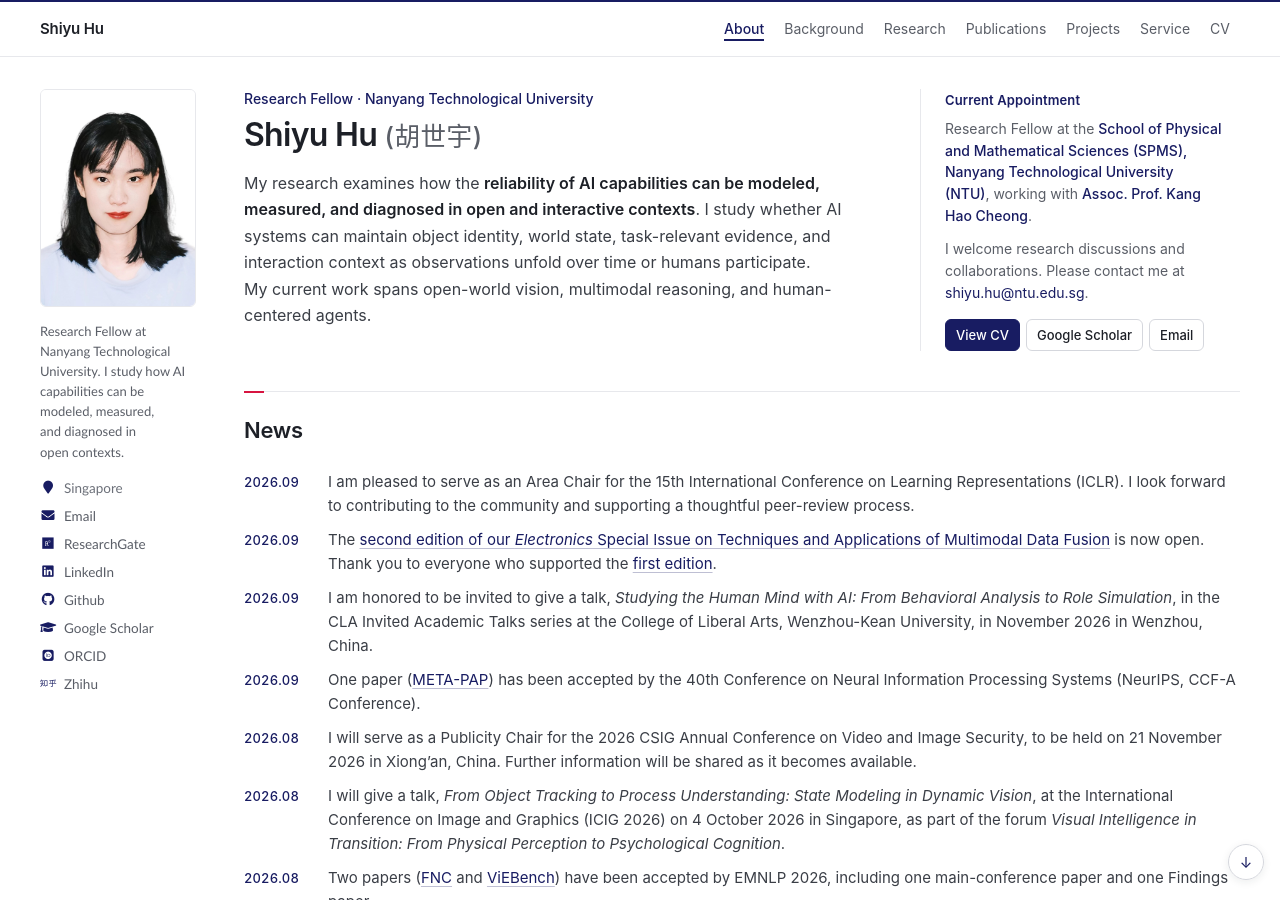
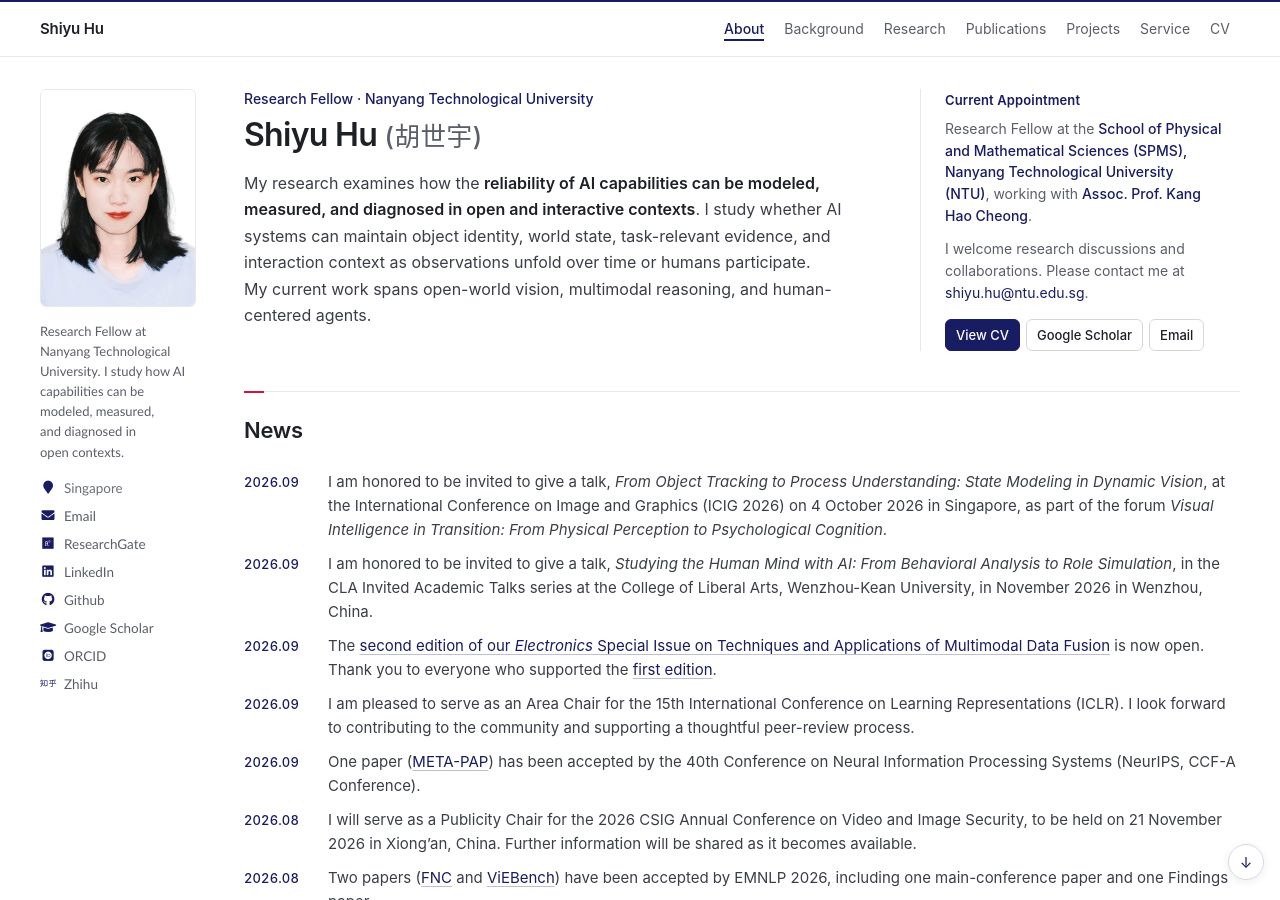
Before and after one commit to huuuuusy/huuuuusy.github.io, a Jekyll site: the page built from _pages/about.md, in a window 1280 px wide and 900 px high. Built offline with Jekyll 4.4.1, drawn with Linux system fonts in a browser that asks for light colours; some web fonts are replaced.

Commit message:
Reorder September news and move the ICIG talk to September
- Move the ICIG 2026 invited talk to the top of September and phrase it
  as an invitation.
- Place the Wenzhou-Kean talk second and the ICLR Area Chair news
  fourth.

Co-Authored-By: Claude Opus 5.5 <noreply@anthropic.com>

```diff
--- a/_includes/home/content/news.md
+++ b/_includes/home/content/news.md
@@ -1,16 +1,16 @@
 <div class="news-timeline" markdown="1">
 
-**2026.09** I am pleased to serve as an Area Chair for the 15th International Conference on Learning Representations (ICLR). I look forward to contributing to the community and supporting a thoughtful peer-review process.
+**2026.09** I am honored to be invited to give a talk, *From Object Tracking to Process Understanding: State Modeling in Dynamic Vision*, at the International Conference on Image and Graphics (ICIG 2026) on 4 October 2026 in Singapore, as part of the forum *Visual Intelligence in Transition: From Physical Perception to Psychological Cognition*.
+
+**2026.09** I am honored to be invited to give a talk, *Studying the Human Mind with AI: From Behavioral Analysis to Role Simulation*, in the CLA Invited Academic Talks series at the College of Liberal Arts, Wenzhou-Kean University, in November 2026 in Wenzhou, China.
 
 **2026.09** The [second edition of our *Electronics* Special Issue on Techniques and Applications of Multimodal Data Fusion](https://www.mdpi.com/journal/electronics/special_issues/29DX8J83OK) is now open. Thank you to everyone who supported the [first edition](https://www.mdpi.com/journal/electronics/special_issues/QVWA4F5H4E).
 
-**2026.09** I am honored to be invited to give a talk, *Studying the Human Mind with AI: From Behavioral Analysis to Role Simulation*, in the CLA Invited Academic Talks series at the College of Liberal Arts, Wenzhou-Kean University, in November 2026 in Wenzhou, China.
+**2026.09** I am pleased to serve as an Area Chair for the 15th International Conference on Learning Representations (ICLR). I look forward to contributing to the community and supporting a thoughtful peer-review process.
 
 **2026.09** One paper ([META-PAP](#META-PAP)) has been accepted by the 40th Conference on Neural Information Processing Systems (NeurIPS, CCF-A Conference).
 
 **2026.08** I will serve as a Publicity Chair for the 2026 CSIG Annual Conference on Video and Image Security, to be held on 21 November 2026 in Xiong'an, China. Further information will be shared as it becomes available.
-
-**2026.08** I will give a talk, *From Object Tracking to Process Understanding: State Modeling in Dynamic Vision*, at the International Conference on Image and Graphics (ICIG 2026) on 4 October 2026 in Singapore, as part of the forum *Visual Intelligence in Transition: From Physical Perception to Psychological Cognition*.
 
 **2026.08** Two papers ([FNC](#FakeNewsCourt) and [ViEBench](#ViEBench)) have been accepted by EMNLP 2026, including one main-conference paper and one Findings paper.
 
```
